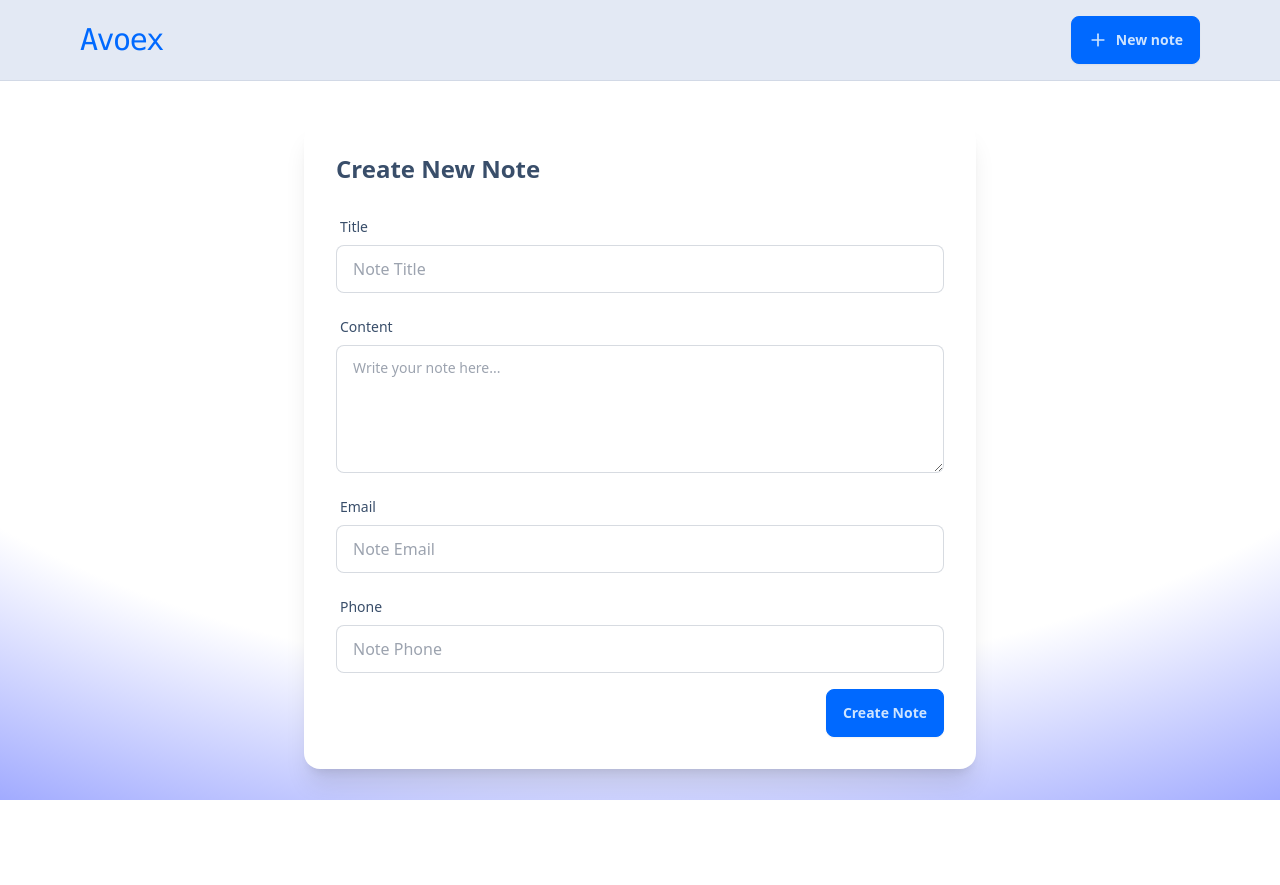
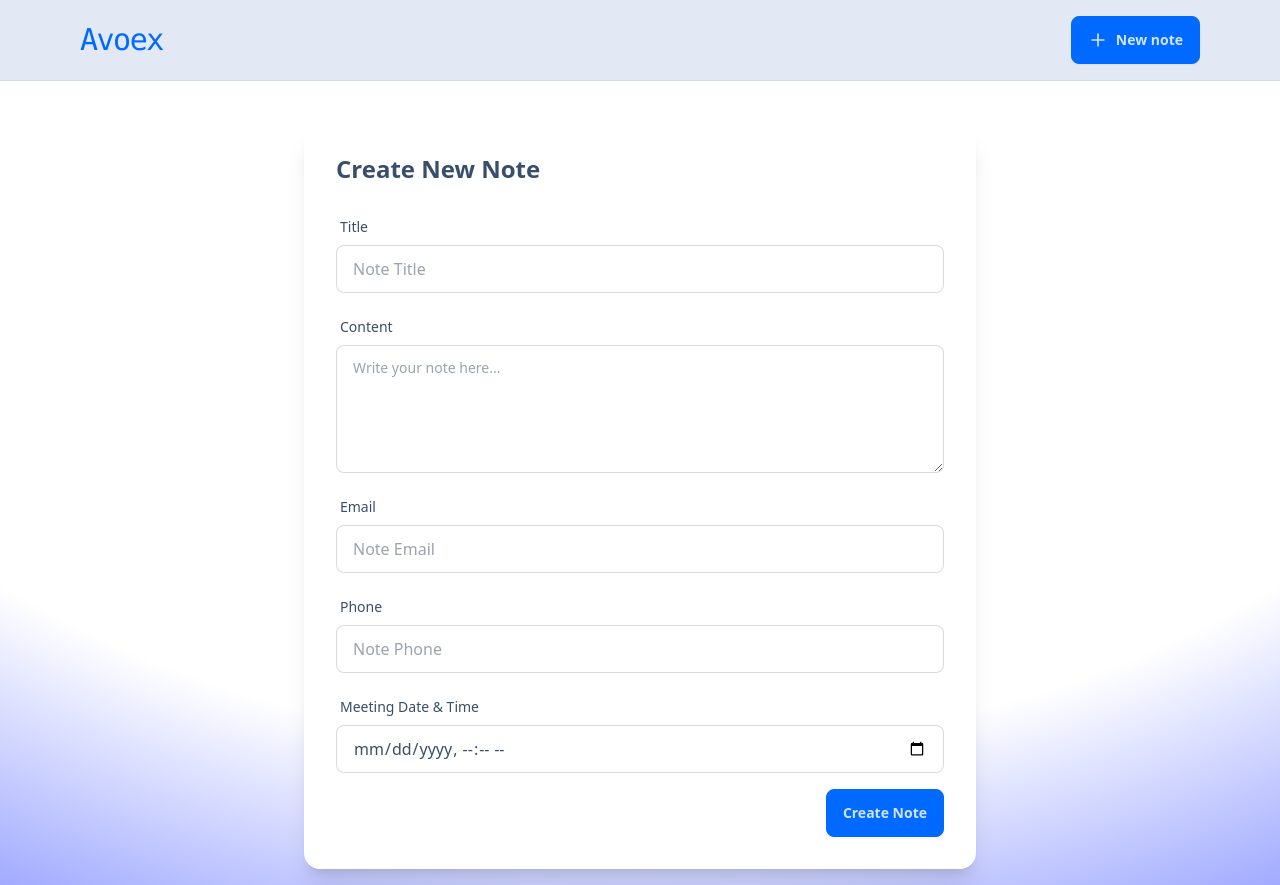
Before and after one commit to Angelvalkov2003/Avoex_frontend, a React (Vite) app: page / in a window 1280 px wide. Before the commit the page ends 800 px from the top, so only its background shows below. Built offline with nearby package versions, Linux system fonts and the light colour scheme.

Commit message:
adding date for the meeting

```diff
--- a/src/pages/HomePage.jsx
+++ b/src/pages/HomePage.jsx
@@ -14,13 +14,14 @@ const HomePage = () => {
   const [content, setContent] = useState("");
   const [email, setEmail] = useState("");
   const [phone, setPhone] = useState("");
+  const [meetingDateTime, setMeetingDateTime] = useState("");
   const [createLoading, setCreateLoading] = useState(false);
 
 
   const handleCreateNote = async (e) => {
     e.preventDefault();
 
-    if (!title.trim() || !content.trim() || !email.trim() || !phone.trim()) {
+    if (!title.trim() || !content.trim() || !email.trim() || !phone.trim() || !meetingDateTime.trim()) {
       toast.error("All fields are required");
       return;
     }
@@ -31,7 +32,8 @@ const HomePage = () => {
         title,
         content,
         email,
-        phone
+        phone,
+        meetingDateTime
       });
 
       toast.success("Note created successfully!");
@@ -41,6 +43,7 @@ const HomePage = () => {
       setContent("");
       setEmail("");
       setPhone("");
+      setMeetingDateTime("");
     } catch (error) {
       console.log("Error creating note", error);
       if (error.response.status === 429) {
@@ -120,6 +123,18 @@ const HomePage = () => {
                     />
                   </div>
 
+                  <div className="form-control mb-4">
+                    <label className="label">
+                      <span className="label-text">Meeting Date & Time</span>
+                    </label>
+                    <input
+                      type="datetime-local"
+                      className="input input-bordered"
+                      value={meetingDateTime}
+                      onChange={(e) => setMeetingDateTime(e.target.value)}
+                    />
+                  </div>
+
                   <div className="card-actions justify-end">
                     <button type="submit" className="btn btn-primary" disabled={createLoading}>
                       {createLoading ? "Creating..." : "Create Note"}
```
